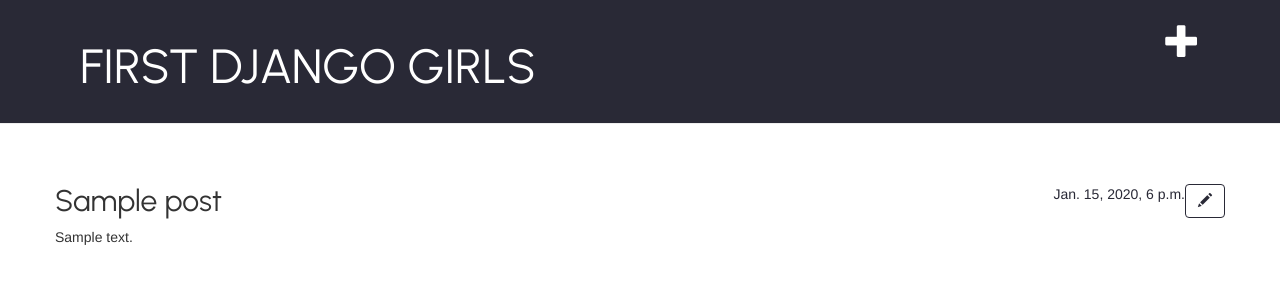
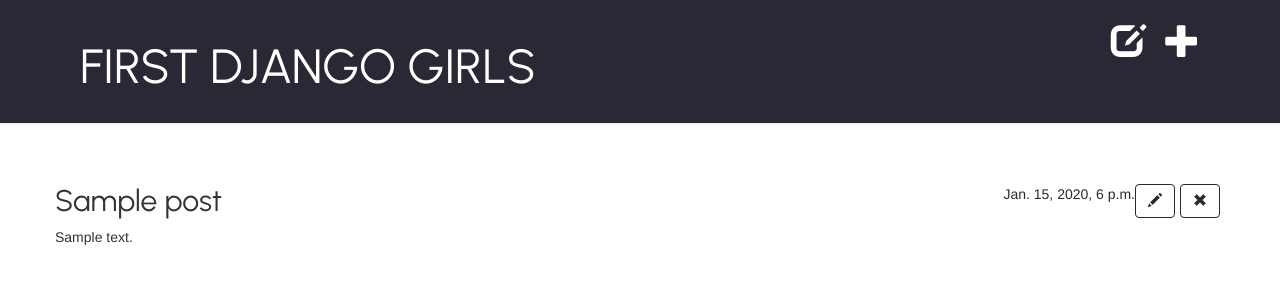
Before and after one commit to ritzecpvav/first-blog, a Django app: page /post/1/ in a window 1280 px wide. Shown: the top 300 px of the page. Run offline with Django 3.2, Linux system fonts and the light colour scheme; a user stored in the database is signed in; tables that the repository leaves empty hold one stand-in row (values such as "Sample post"); some libraries are stand-ins or nearby versions.

Commit message:
Added edit and remove function

```diff
--- a/blog/static/css/blog.css
+++ b/blog/static/css/blog.css
@@ -62,6 +62,8 @@ h4 {
   color: #292936;
   background: none;
   border-color: #292936;
+  float: right;
+  margin-right: 5px;
 }
 
 .btn-default:hover {
--- a/blog/templates/blog/base.html
+++ b/blog/templates/blog/base.html
@@ -15,6 +15,7 @@
                     <a href="{% url 'post_new' %}" class="top-menu">
                         <span class="glyphicon glyphicon-plus"></span>
                     </a>
+                    <a href="{% url 'post_draft_list' %}" class="top-menu"><span class="glyphicon glyphicon-edit"></span></a>
                 {% endif %}
                 <h1><a href="/">FIRST DJANGO GIRLS</a></h1>
 
--- a/blog/templates/blog/post_detail.html
+++ b/blog/templates/blog/post_detail.html
@@ -4,15 +4,20 @@
 <article class="post">
     <aside class="actions">
         {% if user.is_authenticated %}
+            <a class="btn btn-default" href="{% url 'post_remove' pk=post.pk %}">
+                <span class="glyphicon glyphicon-remove"></span>
+            </a>
             <a href="{% url 'post_edit' pk=post.pk %}" class="btn btn-default">
                 <span class="glyphicon glyphicon-pencil"></span>
             </a>
         {% endif %}
     </aside>
     {% if post.published_date %}
-    <time class="date">
-        {{ post.published_date }}
-    </time>
+        <div class="date">
+            {{ post.published_date }}
+        </div>
+    {% else %}
+        <a class="btn btn-default" href="{% url 'post_publish' pk=post.pk %}">Publish</a>
     {% endif %}
     <h2>{{ post.title }}</h2>
     <p>{{ post.text|linebreaksbr }}</p>
--- a/blog/urls.py
+++ b/blog/urls.py
@@ -6,4 +6,7 @@ urlpatterns = [
     path('post/<int:pk>/', views.post_detail, name='post_detail'),
     path('post/new/', views.post_new, name='post_new'),
     path('post/<int:pk>/edit/', views.post_edit, name='post_edit'),
+    path('drafts/', views.post_draft_list, name='post_draft_list'),
+    path('post/<pk>/publish/', views.post_publish, name='post_publish'),
+    path('post/<pk>/remove/', views.post_remove, name='post_remove'),
 ]
--- a/blog/views.py
+++ b/blog/views.py
@@ -39,3 +39,17 @@ def post_edit(request, pk):
     else:
         form = PostForm(instance=post)
     return render(request, 'blog/post_edit.html', {'form': form})
+
+def post_draft_list(request):
+    posts = Post.objects.filter(published_date__isnull=True).order_by('created_date')
+    return render(request, 'blog/post_draft_list.html', {'posts': posts})
+
+def post_publish(request, pk):
+    post = get_object_or_404(Post, pk=pk)
+    post.publish()
+    return redirect('post_detail', pk=pk)
+
+def post_remove(request, pk):
+    post = get_object_or_404(Post, pk=pk)
+    post.delete()
+    return redirect('post_list')
```
Also changed, not shown: blog/templates/blog/post_draft_list.html (added, +11 -0 lines).
